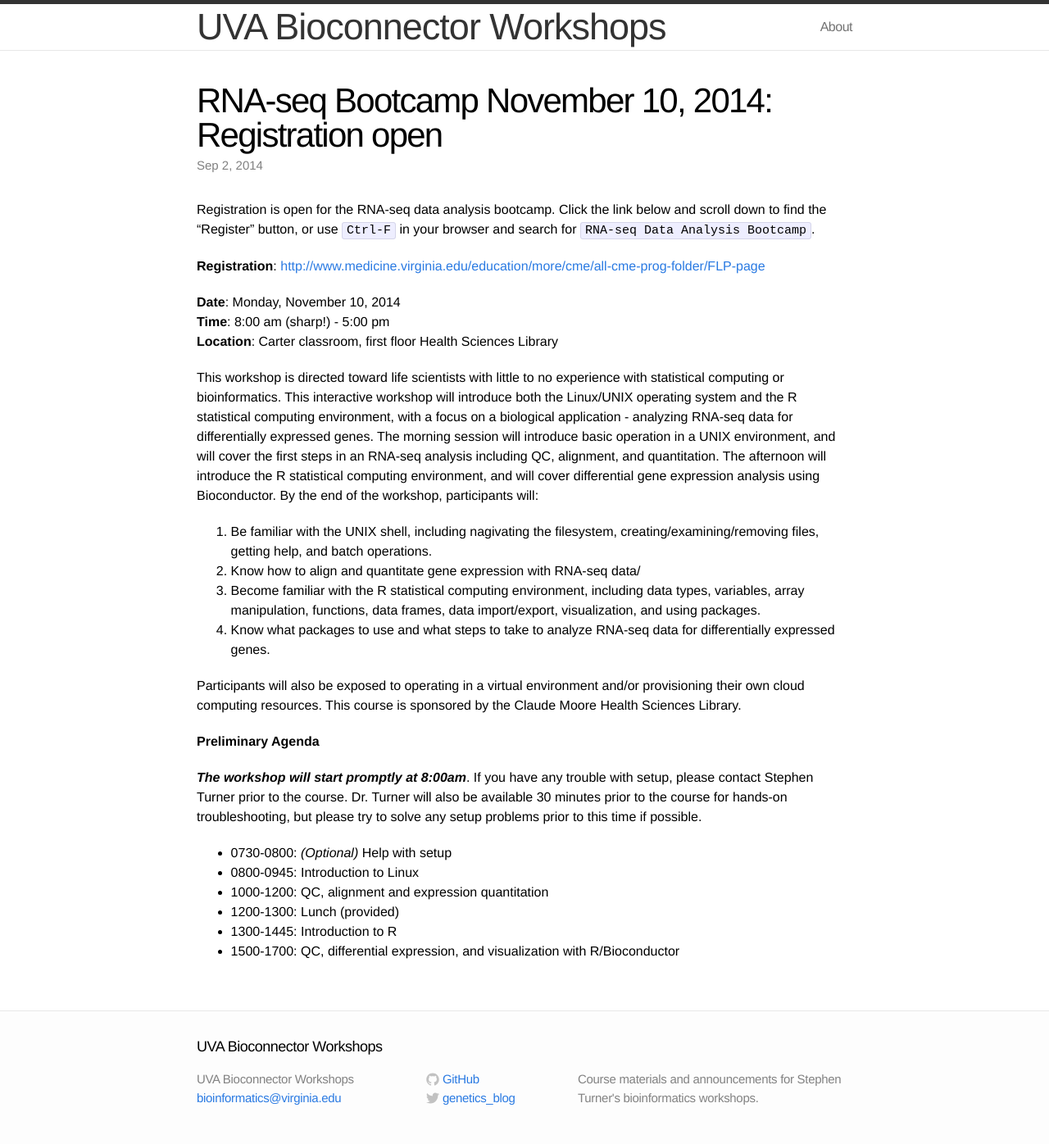
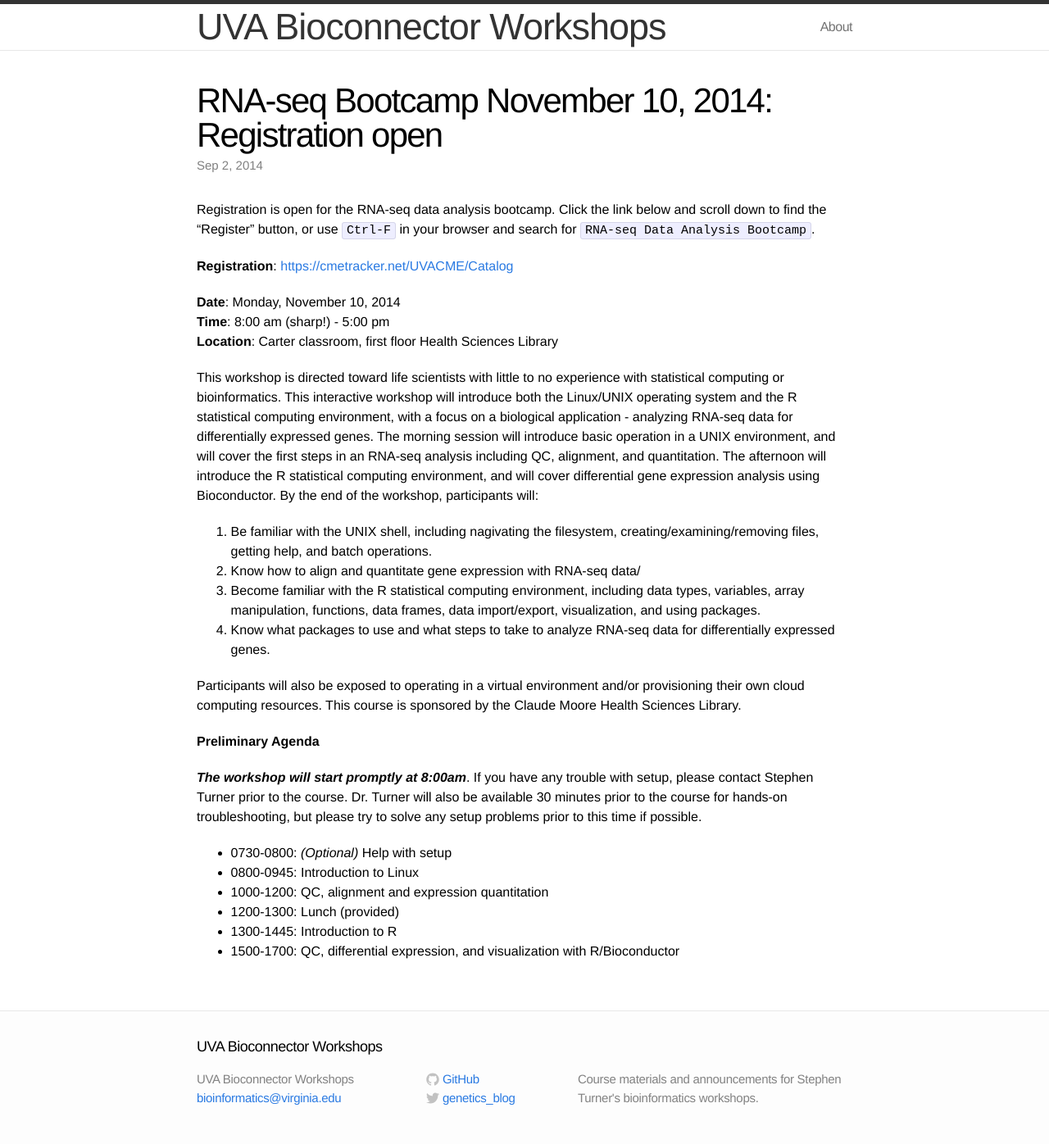
Before and after one commit to bioconnector/workshops2015, a Jekyll site: the page built from _posts/2014-09-02-nov10-rna-seq-bootcamp-registration.md, in a window 1280 px wide. Shown: the whole page at 82% size. Built offline with Jekyll 4.4.1, drawn with Linux system fonts in a browser that asks for light colours; Markdown is read by kramdown in place of the engine named in the settings; some of the changed lines change nothing that is shown.

Commit message:
fix cme link

```diff
--- a/_posts/2014-09-02-nov10-rna-seq-bootcamp-registration.md
+++ b/_posts/2014-09-02-nov10-rna-seq-bootcamp-registration.md
@@ -5,7 +5,7 @@ title: "RNA-seq Bootcamp November 10, 2014: Registration open"
 
 Registration is open for the RNA-seq data analysis bootcamp. Click the link below and scroll down to find the "Register" button, or use `Ctrl-F` in your browser and search for `RNA-seq Data Analysis Bootcamp`.
 
-**Registration**: <http://www.medicine.virginia.edu/education/more/cme/all-cme-prog-folder/FLP-page>
+**Registration**: <https://cmetracker.net/UVACME/Catalog>
 
 **Date**: Monday, November 10, 2014
 **Time**: 8:00 am (sharp!) - 5:00 pm
```
